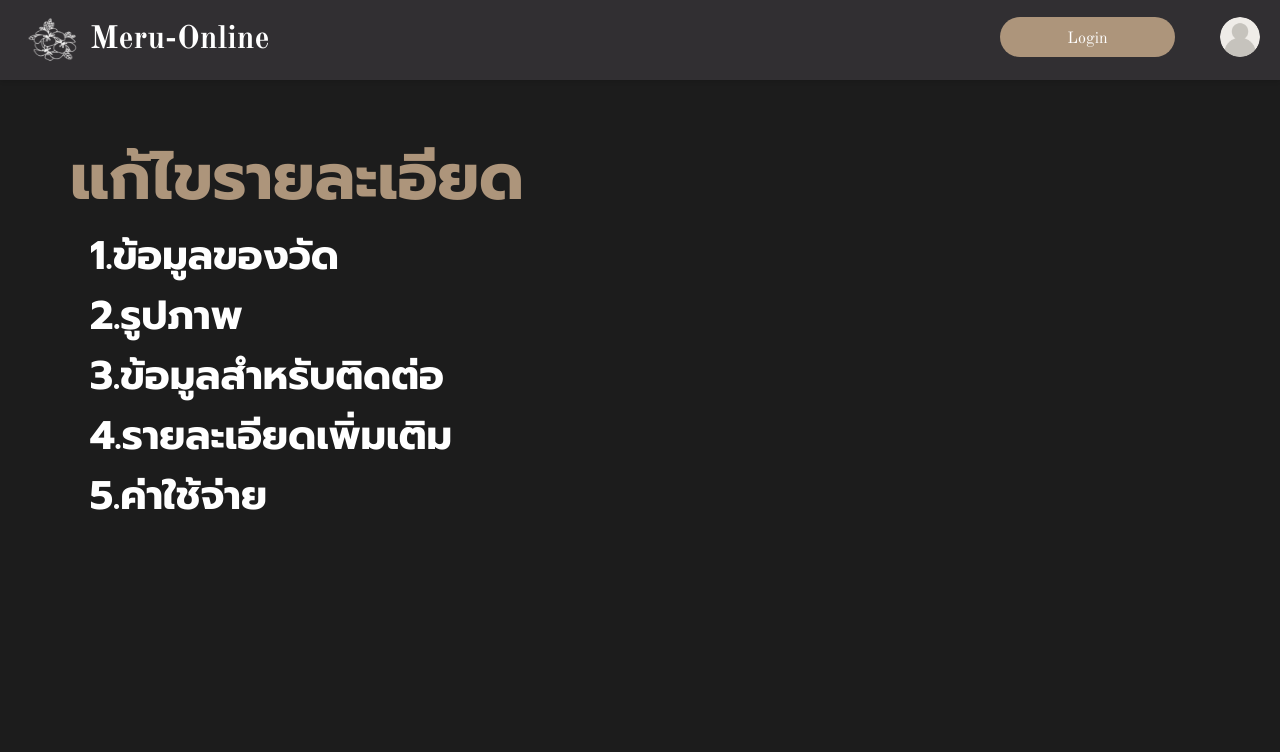
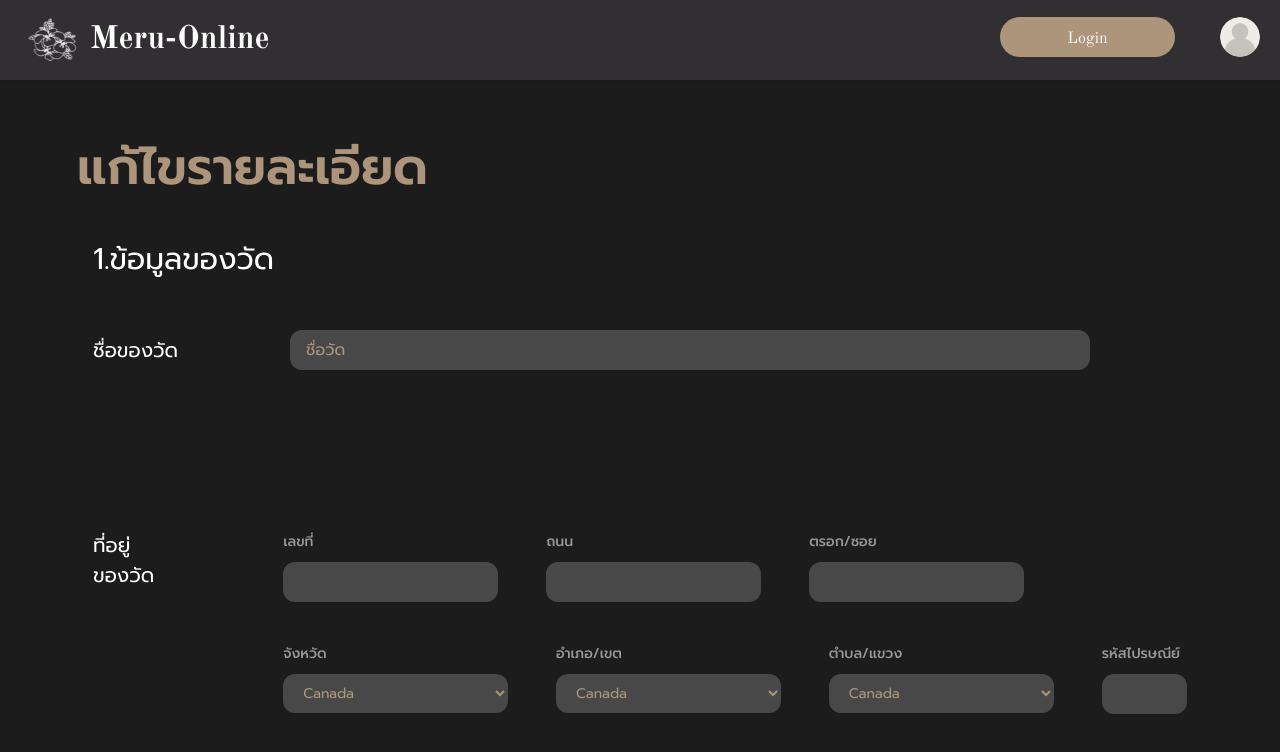
Before and after one commit to Norawit2907/Meru-Online-Frontend, a React app: page /editwat in a window 1280 px wide. Shown: the top 752 px of the page. Built offline with nearby package versions, Linux system fonts and the light colour scheme.

Commit message:
feat: Add InputField and SelectField components
- Add InputField component to handle input fields with labels and styling.
- Add SelectField component to handle select fields with labels, options, and styling.
- Update EditWat page to use InputField and SelectField components for address input.

```diff
--- /dev/null
+++ b/src/components/InputField.jsx
@@ -0,0 +1,20 @@
+import React from 'react'
+
+const InputField = ({ label, id ,type}) => {
+    return (
+        <div>
+            <label htmlFor={id} className="block text-sm font-medium leading-6 text-[#9A9A9A]">
+                {label}
+            </label>
+            <div className="mt-2">
+                <input
+                    id={id}
+                    type={type}
+                    className="block w-full outline-none rounded-[12px] border-0 py-2 px-4 text-[#AD957B] bg-[#484848] sm:text-sm sm:leading-6"
+                />
+            </div>
+        </div>
+    )
+}
+
+export default InputField
--- /dev/null
+++ b/src/components/SelectField.jsx
@@ -0,0 +1,23 @@
+import React from 'react'
+
+const SelectField = ({ label, id, name, options, defaultValue }) => {
+    return (
+        <div>
+            <label htmlFor={id} className="block text-sm font-medium leading-6 text-[#9A9A9A]">
+                {label}
+            </label>
+            <select
+                id={id}
+                name={name}
+                defaultValue={defaultValue}
+                className="mt-2 block w-[224.8px] outline-none rounded-[12px] border-0 py-2 px-4 text-[#AD957B] bg-[#484848] sm:text-sm sm:leading-6"
+            >
+                {options.map((option) => (
+                    <option key={option}>{option}</option>
+                ))}
+            </select>
+        </div>
+    )
+}
+
+export default SelectField
--- a/src/pages/EditWat.jsx
+++ b/src/pages/EditWat.jsx
@@ -1,20 +1,62 @@
 import React from "react";
-import '../styles/EditWat.css'
+import InputField from "../components/InputField";
+import SelectField from "../components/SelectField";
 
-const EditWat =() =>{
-    return(
-        <div class='editwat-container'>
+const EditWat = () => {
+    return (
+        <div class='mx-4 mt-8 md:mx-[77px] md:mt-[70px] overflow-x-hidden'>
 
-            <h1 className="edit-detail font-promt">แก้ไขรายละเอียด</h1>
+            <h1 className="text-[#AD957B] text-[50px] font-semibold">แก้ไขรายละเอียด</h1>
+            <div className="mx-4 mt-8">
+                <div>
+                    <h1 className="text-white text-[30px] pb-12">
+                        1.ข้อมูลของวัด
+                    </h1>
+                    <div className="flex items-center pb-[10rem]">
+                        <p className="text-white text-[20px] pr-[7rem]">ชื่อของวัด</p>
+                        <input className="w-[800px] bg-[#484848] placeholder:text-[#AD957B] text-[#AD957B] outline-none rounded-[12px] py-2 px-4" placeholder="ชื่อวัด" ></input>
+                    </div>
+                    <div className="flex ">
+                        <p className="text-white text-[20px] pr-[6.5rem]">ที่อยู่ของวัด</p>
+                        <div className="flex flex-col gap-10">
+                            <div className="flex gap-12">
+                                <InputField label="เลขที่" id="number" />
+                                <InputField label="ถนน" id="street" />
+                                <InputField label="ตรอก/ซอย" id="alley" />
+                            </div>
+                            <div className="flex gap-12">
+                                <SelectField
+                                    label="จังหวัด"
+                                    id="location"
+                                    name="location"
+                                    defaultValue="Canada"
+                                    options={['United States', 'Canada', 'Mexico']}
+                                />
+                                <SelectField
+                                    label="อำเภอ/เขต"
+                                    id="location"
+                                    name="location"
+                                    defaultValue="Canada"
+                                    options={['United States', 'Canada', 'Mexico']}
+                                />
+                                <SelectField
+                                    label="ตำบล/แขวง"
+                                    id="location"
+                                    name="location"
+                                    defaultValue="Canada"
+                                    options={['United States', 'Canada', 'Mexico']}
+                                />
+                                <InputField label="รหัสไปรษณีย์" id="alley" />
 
-            <div className="information-wat">
-                <h2 className="font-prompt text-white">1.ข้อมูลของวัด</h2>
+                            </div>
+                        </div>
+
+
+                    </div>
+
+                </div>
             </div>
 
-            <h2 className="font-prompt text-white">2.รูปภาพ</h2>
-            <h2 className="font-prompt text-white">3.ข้อมูลสำหรับติดต่อ</h2>
-            <h2 className="font-prompt text-white">4.รายละเอียดเพิ่มเติม</h2>
-            <h2 className="font-prompt text-white">5.ค่าใช้จ่าย</h2>
         </div>
     );
 };
```
